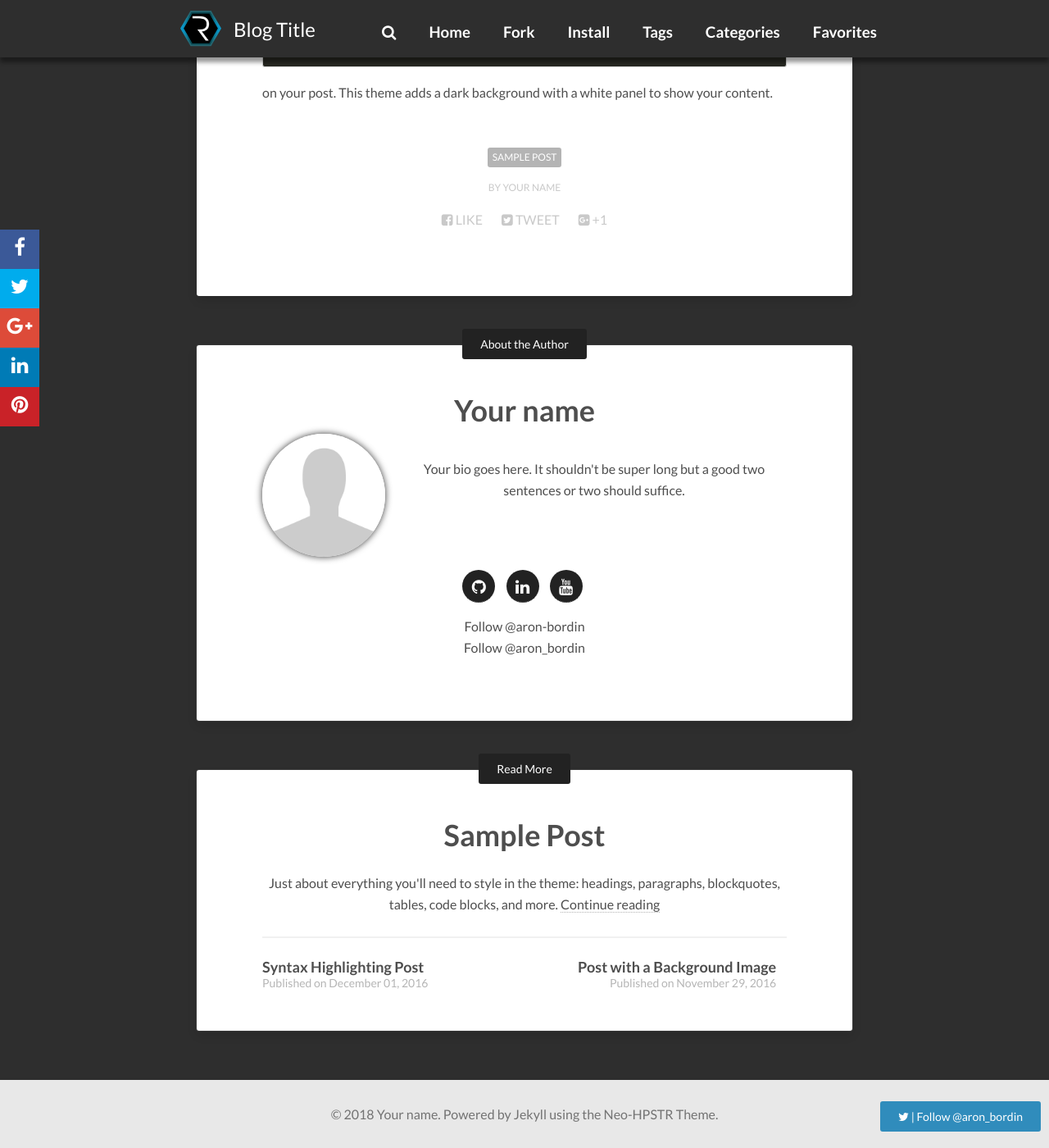
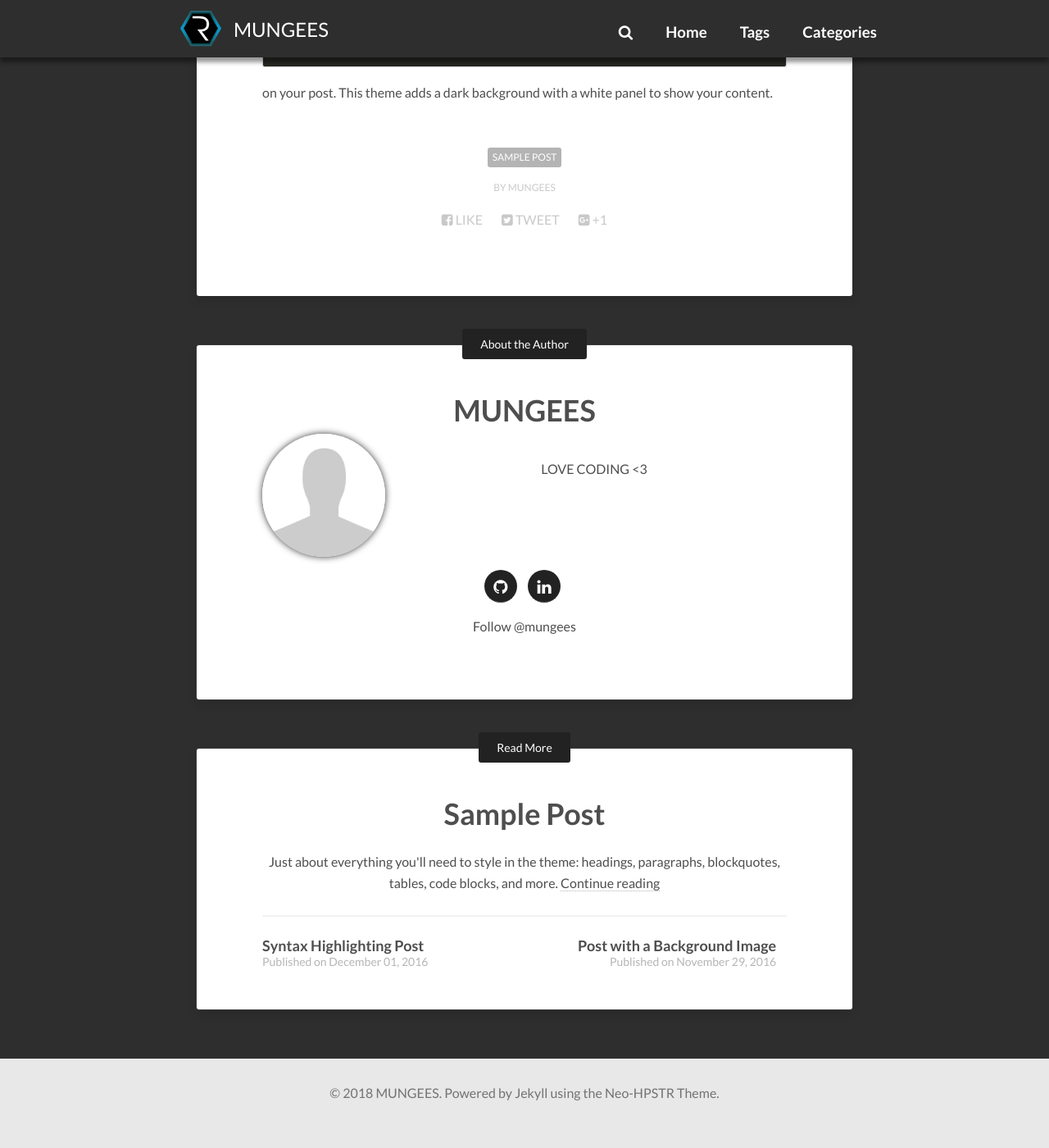
Before and after one commit to mungees/mungees.github.io, a Jekyll site: the page built from _posts/2016-11-30-dark-post.md, in a window 1280 px wide and 1400 px high, scrolled down 529 px. Shown: the whole window at 82% size. Built offline with Jekyll 4.4.1, drawn with Linux system fonts in a browser that asks for light colours; nearby versions of some CDN libraries; comment, search, counter and statistics services are not loaded; after the commit the page ends 1903 px from its top, so only the background shows below that.

Commit message:
Update config

```diff
--- a/_config.yml
+++ b/_config.yml
@@ -1,5 +1,5 @@
-title:            Blog Title
-description:      Describe your website here.
+title:            MUNGEES
+description:
 
 # put your disqus here
 disqus_shortname:
@@ -20,34 +20,23 @@
 menu:
   - title: 'Home'
     url: '/'
-  - title: 'Fork'
-    url: 'http://github.com/aron-bordin/neo-hpstr-jekyll-theme'
-  - title: 'Install'
-    url: 'http://github.com/aron-bordin/neo-hpstr-jekyll-theme#installation'
   - title: 'Tags'
     url: '/tags'
   - title: 'Categories'
     url: '/categories'
     type: 'categories'
-  - title: 'Favorites'
-    url: '#'
-    submenu:
-      - title: 'Code Highlighter'
-        url: '/intro/code-highlighting-post/'
-      - title: 'Sample Post'
-        url: '/intro/sample-post/'
 
 # Owner/author information
 owner:
-  name:           Your name
-  site:           http://aronbordin.com
+  name:           MUNGEES
+  site:           https://mungees.github.io
   avatar:         images/avatar.jpg
-  bio:            "Your bio goes here. It shouldn't be super long but a good two sentences or two should suffice."
-  email:          you@email.com
+  bio:            "LOVE CODING <3"
+  email:          public.mungee@email.com
   # Twitter nick for use in Twitter cards and follow button.
-  twitter: aron_bordin # if no twitter in this config, the twitter follow button will be removed
+  twitter: # if no twitter in this config, the twitter follow button will be removed
   # GitHub nick for use in follow button in author block.
-  github: aron-bordin
+  github: mungees
 
 # Twitter account associated with the site if different from owner/author twitter account.
 # Used in Twitter cards.
@@ -56,11 +45,9 @@
 # Social networking links used in author block underneath posts. Update and remove as you like.
 social:
   - title: "github"
-    url: "https://github.com/aron-bordin"
+    url: "https://github.com/mungees"
   - title: "linkedin"
-    url: "https://br.linkedin.com/in/aronbordin"
-  - title: "youtube"
-    url: "https://www.youtube.com/channel/UCfnSek-9HPWOx5e2pH7VFgg"
+    url: ""
 
 # Background image to be tiled on all pages
 background:
@@ -88,7 +75,7 @@
 paginate: 5
 
 # if true, shows the floatting share buttons
-float_share: true
+float_share: false
 
 # Octopress
 # Default extensions
```
Also changed, not shown: assets/js/_main.js (+7 -6 lines).
